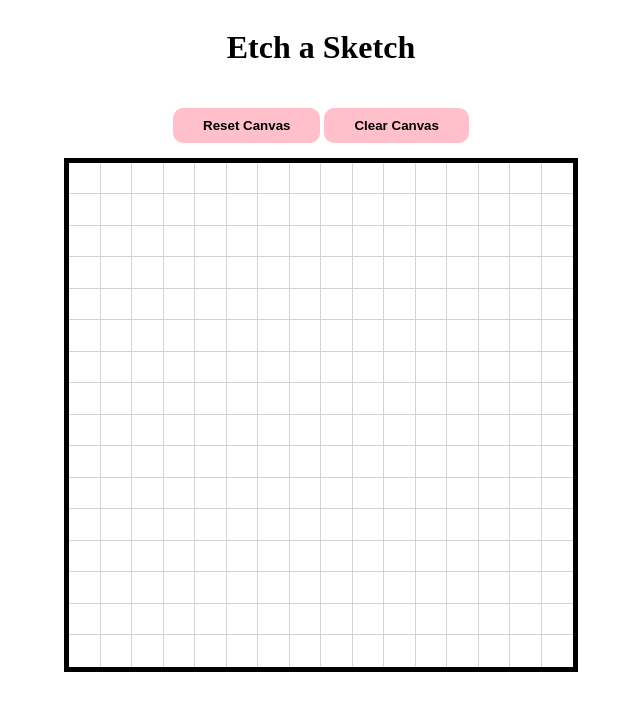
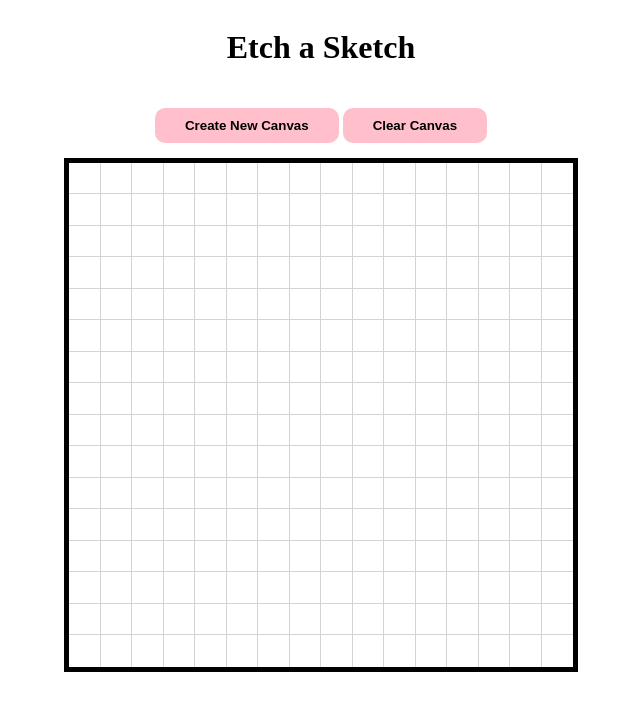
Before and after one commit to BlondyMartinez/Etch-A-Sketch, a plain HTML site: page index.html in a window 1280 px wide. Shown: the whole page, without its empty margins (319-959 px from the left). Drawn offline with Linux system fonts and the light colour scheme.

Commit message:
button text changed

```diff
--- a/index.html
+++ b/index.html
@@ -10,7 +10,7 @@
 <body>
     <h1>Etch a Sketch</h1>
     <div id="button-group">
-        <button type="button" onclick="newGrid()">Reset Canvas</button>
+        <button type="button" onclick="newGrid()">Create New Canvas</button>
         <button type="button" onclick="clearGrid()">Clear Canvas</button>
     </div>
     <div id="grid">
```
